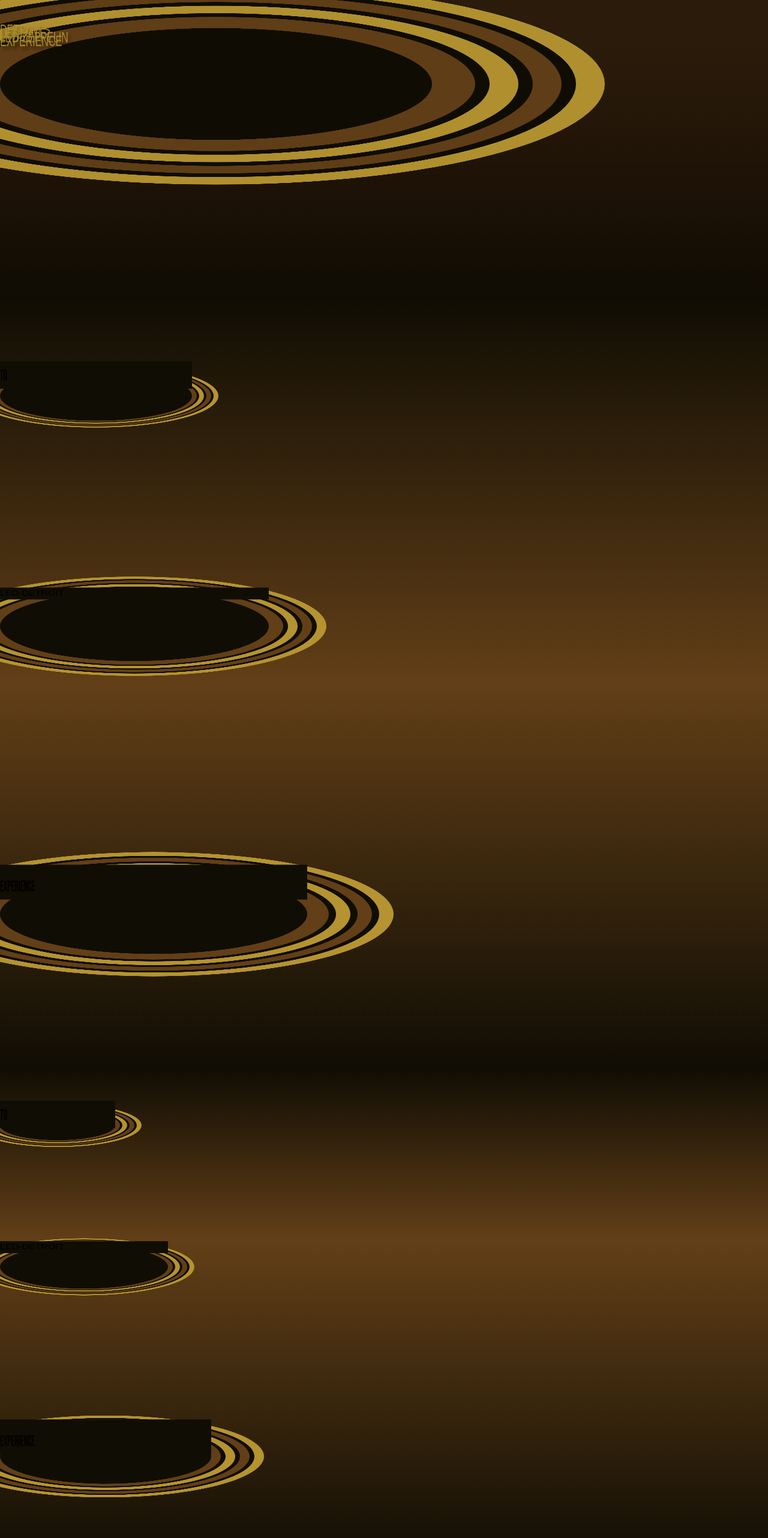
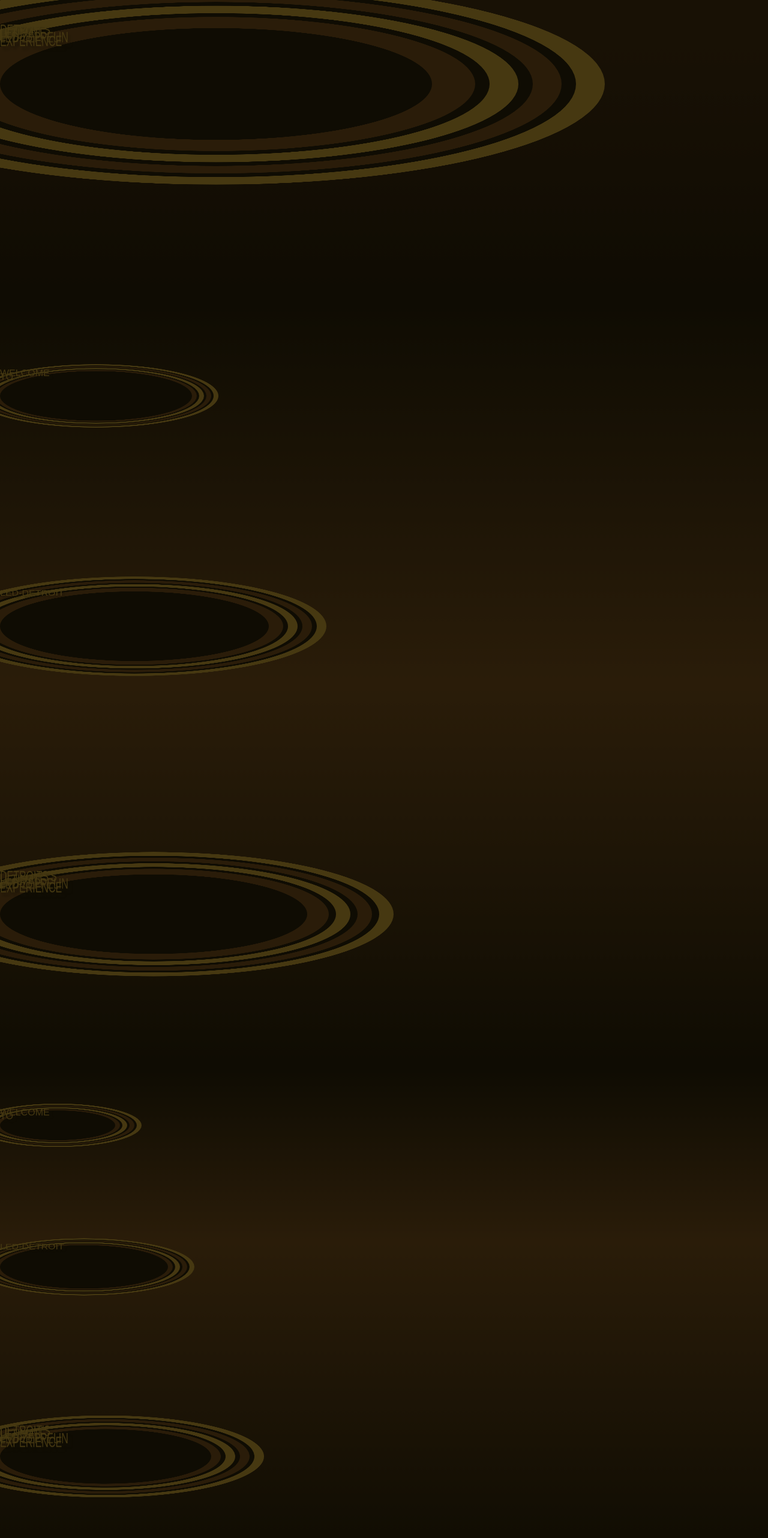
Before and after one commit to KKurzawa/led-detroit, a React (Vite) app: page / in a window 1280 px wide. Shown: the part 1180-3744 px from the top of the page at 60% size. Built offline with nearby package versions, Linux system fonts and the light colour scheme; no server answers; a web font is replaced by a local one.

Commit message:
updated medium and small landing

```diff
--- a/src/App.jsx
+++ b/src/App.jsx
@@ -11,7 +11,7 @@ const App = () => {
   useEffect(() => {
     setTimeout(() => {
       setIsLoading(false);
-    }, 8000);
+    }, 7000);
   }, []);
 
   if (isLoading) {
--- a/src/Pages/Landing/Landing.css
+++ b/src/Pages/Landing/Landing.css
@@ -1,10 +1,10 @@
   /* large */
   .crop-circle-container{
     background: var(--BACKGROUND-ONE);
-    animation: crop-circle-container-fade-out 2s ease-in-out 6s 1 both
+    animation: fade-out 2s ease-in-out 5s 1 both
   }
 
-  @keyframes crop-circle-container-fade-out {
+  @keyframes fade-out {
     0%{
         opacity: 1;
     }
@@ -28,10 +28,10 @@
     0 0 0 4rem #623f17,
     0 0 0 4.5rem #100D04,
     0 0 0 5.5rem #B59330;
-    animation: welcome-to-container-fade-in 2s linear .5s 1 both;
+    animation: fade-in 2s linear .5s 1 both;
   }
 
-  @keyframes welcome-to-container-fade-in {
+  @keyframes fade-in {
     0%{
         opacity: 0;
     }
@@ -45,18 +45,18 @@
     color: var(--FONT-COLOR-SIX);
     background-color: transparent;
     transform: matrix(1, 0, 0, 15, 0, 0) rotateX(-75deg);
-    animation: welcome-to-fade-in 2s linear 2s 1 both;
+    animation: fade-in 2s linear 1.5s 1 both;
     text-shadow: var(--TEXT-SHADOW-ONE);
   }
 
-  @keyframes welcome-to-fade-in {
+  /* @keyframes welcome-to-fade-in {
     0%{
         opacity: 0;
     }
     100%{
         opacity: 1;
     }
-  }
+  } */
 
   .led-detroit-container{
     border-radius: 50%;
@@ -73,35 +73,35 @@
     0 0 0 8rem #623f17,
     0 0 0 9rem #100D04,
     0 0 0 11rem #B59330;
-    animation: led-detroit-container-fade-in 2s linear 1s 1 both;
+    animation: fade-in 2s linear .7s 1 both;
   }
 
-  @keyframes led-detroit-container-fade-in {
+  /* @keyframes led-detroit-container-fade-in {
     0%{
         opacity: 0;
     }
     100%{
         opacity: 1;
     }
-  }
+  } */
 
   .led-detroit{
     color: var(--FONT-COLOR-THREE);
     font-family: var(--FONT-TWO);
     background-color: transparent;
     transform: matrix(1, 0, 0, 12, 0, 0) rotateX(-75deg);
-    animation: led-detroit-fade-in 2s linear 2.5s 1 both;
+    animation: fade-in 2s linear 2s 1 both;
     text-shadow: var(--TEXT-SHADOW-ONE);
   }
 
-  @keyframes led-detroit-fade-in {
+  /* @keyframes led-detroit-fade-in {
     0%{
         opacity: 0;
     }
     100%{
         opacity: 1;
     }
-  }
+  } */
 
   .description{
     border-radius: 50%;
@@ -118,17 +118,17 @@
     0 0 0 13.5rem #623f17,
     0 0 0 15rem #100D04,
     0 0 0 18rem #B59330;
-    animation: description-fade-in 2s linear 1.5s 1 both;
+    animation: fade-in 2s linear .9s 1 both;
   }
 
-  @keyframes description-fade-in {
+  /* @keyframes description-fade-in {
     0%{
         opacity: 0;
     }
     100%{
         opacity: 1;
     }
-  }
+  } */
 
   .welcome,
   .to,
@@ -147,22 +147,23 @@
   .led-zeppelin,
   .experience-word{
     transform: matrix(1, 0, 0, 24, 0, 0) rotateX(-75deg);
-    animation: description-text-fade-in 2s linear 3s 1 both;
+    animation: fade-in 2s linear 2.5s 1 both;
     text-shadow: var(--TEXT-SHADOW-ONE);
   }
 
-  @keyframes description-text-fade-in {
+  /* @keyframes description-text-fade-in {
     0%{
         opacity: 0;
     }
     100%{
         opacity: 1;
     }
-  }
+  } */
 
   /* medium */
   .medium-crop-circle-container{
     background: linear-gradient(rgba(16,13,4,1) 0%, rgba(98,63,23,1) 50%, rgba(16,13,4,1) 100%);
+    animation: fade-out 2s ease-in-out 5s 1 both
   }
 
   .medium-welcome-to{
@@ -180,12 +181,14 @@
     0 0 0 2rem #623f17,
     0 0 0 2.25rem #100D04,
     0 0 0 2.75rem #B59330;
+    animation: fade-in 2s linear .5s 1 both;
   }
 
   .medium-welcome,
   .medium-to{
-    background-color: var(--BACKGROUND-COLOR-TWO);
-    transform: matrix(1, 0, 0, 24, 0, 0) rotateX(-75deg);
+    background-color: transparent;
+    transform: matrix(1, 0, 0, 15, 0, 0) rotateX(-75deg);
+    animation: fade-in 2s linear 1.5s 1 both;
   }
 
   .medium-led-detroit-container{
@@ -203,13 +206,16 @@
     0 0 0 4.5rem #623f17,
     0 0 0 5rem #100D04,
     0 0 0 6rem #B59330;
+    animation: fade-in 2s linear .7s 1 both;
   }
 
   .medium-led-detroit{
     font-family: var(--FONT-TWO);
-    color: var(--FONT-COLOR);
-    background-color: var(--BACKGROUND-COLOR-TWO);
+    color: var(--FONT-COLOR-THREE);
+    background-color: transparent;
     transform: matrix(1, 0, 0, 12, 0, 0) rotateX(-75deg);
+    text-shadow: var(--TEXT-SHADOW-ONE);
+    animation: fade-in 2s linear 2s 1 both;
   }
 
   .medium-description{
@@ -227,17 +233,20 @@
     0 0 0 6.75rem #623f17,
     0 0 0 7.5rem #100D04,
     0 0 0 9rem #B59330;
+    animation: fade-in 2s linear .9s 1 both;
   }
+
   .medium-welcome,
   .medium-to,
   .medium-detroits,
   .medium-ultimate,
   .medium-led-zeppelin,
   .medium-experience-word{
-    color: var(--FONT-COLOR);
+    color: var(--FONT-COLOR-THREE);
     position: relative;
-    background-color: var(--BACKGROUND-COLOR-TWO);
-    font-family: var(--FONT-THREE);
+    background-color: transparent;
+    font-family: var(--FONT-TWO);
+    text-shadow: var(--TEXT-SHADOW-ONE);
   }
 
   .medium-detroits,
@@ -245,11 +254,13 @@
   .medium-led-zeppelin,
   .medium-experience-word{
     transform: matrix(1, 0, 0, 24, 0, 0) rotateX(-75deg);
+    animation: fade-in 2s linear 2.5s 1 both;
   }
 
   /* small */
   .small-crop-circle-container{
     background: linear-gradient(rgba(16,13,4,1) 0%, #623f17 35%, rgba(16,13,4,1) 100%);
+    animation: fade-out 2s ease-in-out 5s 1 both
   }
 
   .small-welcome-to{
@@ -267,12 +278,15 @@
     0 0 0 2rem #623f17,
     0 0 0 2.25rem #100D04,
     0 0 0 2.75rem #B59330;
+    animation: fade-in 2s linear .5s 1 both;
   }
 
   .small-welcome,
   .small-to{
     background-color: var(--BACKGROUND-COLOR-TWO);
-    transform: matrix(1, 0, 0, 24, 0, 0) rotateX(-75deg);
+    transform: matrix(1, 0, 0, 15, 0, 0) rotateX(-75deg);
+    animation: fade-in 2s linear 1.5s 1 both;
+    text-shadow: var(--TEXT-SHADOW-ONE);
   }
 
   .small-led-detroit-container{
@@ -290,13 +304,16 @@
     0 0 0 2rem #623f17,
     0 0 0 2.25rem #100D04,
     0 0 0 2.75rem #B59330;
+    animation: fade-in 2s linear .7s 1 both;
   }
 
   .small-led-detroit{
-    color: var(--FONT-COLOR);
+    color: var(--FONT-COLOR-THREE);
     font-family: var(--FONT-TWO);
-    background-color: var(--BACKGROUND-COLOR-TWO);
+    background-color: transparent;
     transform: matrix(1, 0, 0, 12, 0, 0) rotateX(-75deg);
+    animation: fade-in 2s linear 2s 1 both;
+    text-shadow: var(--TEXT-SHADOW-ONE);
   }
 
   .small-description{
@@ -314,6 +331,7 @@
     0 0 0 4rem #623f17,
     0 0 0 4.5rem #100D04,
     0 0 0 5.5rem #B59330;
+    animation: fade-in 2s linear .9s 1 both;
   }
   .small-welcome,
   .small-to,
@@ -321,10 +339,11 @@
   .small-ultimate,
   .small-led-zeppelin,
   .small-experience-word{
-    color: var(--FONT-COLOR);
+    color: var(--FONT-COLOR-THREE);
     position: relative;
-    background-color: var(--BACKGROUND-COLOR-TWO);
-    font-family: var(--FONT-THREE);
+    background-color: transparent;
+    font-family: var(--FONT-TWO);
+    text-shadow: var(--TEXT-SHADOW-ONE);
   }
 
   .small-detroits,
@@ -332,6 +351,8 @@
   .small-led-zeppelin,
   .small-experience-word{
     transform: matrix(1, 0, 0, 24, 0, 0) rotateX(-75deg);
+    animation: fade-in 2s linear 2.5s 1 both;
+    text-shadow: var(--TEXT-SHADOW-ONE);
   }
 /* .landing-header,
 .landing-description{
--- a/src/Pages/Landing/Landing.jsx
+++ b/src/Pages/Landing/Landing.jsx
@@ -22,34 +22,34 @@ const Landing = () => {
             </main>
             {/* medium */}
             <main className='medium-crop-circle-container hidden md:flex lg:hidden flex-col items-center pt-40 pb-64'>
-                <article className='medium-welcome-to flex flex-row justify-center items-center text-4xl -mb-[14.5rem]'>
-                    <h2 className='medium-welcome pr-2'>Welcome </h2>
-                    <h2 className='medium-to'> To</h2>
+                <article className='medium-welcome-to flex flex-row justify-center items-center text-7xl font-bold -mb-[14.5rem]'>
+                    <h2 className='medium-welcome pr-2'>WELCOME</h2>
+                    <h2 className='medium-to'> TO</h2>
                 </article>
                 <article className='medium-led-detroit-container flex justify-center items-center -mb-[17rem]'>
                     <h2 className='medium-led-detroit text-8xl font-bold'>LED-DETROIT</h2>
                 </article>
-                <article className='medium-description flex flex-row justify-center items-center text-3xl'>
-                    <h2 className='medium-detroits pr-2'>Detroits</h2>
-                    <h2 className='medium-ultimate pr-2'>Ultimate</h2>
-                    <h2 className='medium-led-zeppelin pr-2'>Led-Zeppelin</h2>
-                    <h2 className='medium-experience-word'>Experience</h2>
+                <article className='medium-description flex flex-row justify-center items-center text-3xl font-bold'>
+                    <h2 className='medium-detroits pr-3'>DETROITS&apos;S</h2>
+                    <h2 className='medium-ultimate pr-3'>ULTIMATE</h2>
+                    <h2 className='medium-led-zeppelin pr-3'>LED-ZEPPELIN</h2>
+                    <h2 className='medium-experience-word'>EXPERIENCE</h2>
                 </article>
             </main>
             {/* small */}
             <main className='small-crop-circle-container flex md:hidden flex-col items-center pt-40 pb-60'>
-                <article className='small-welcome-to flex flex-row justify-center items-center text-xl -mb-[9rem]'>
-                    <h2 className='small-welcome pr-2'>Welcome </h2>
-                    <h2 className='small-to'> To</h2>
+                <article className='small-welcome-to flex flex-row justify-center items-center text-3xl font-bold -mb-[9rem]'>
+                    <h2 className='small-welcome pr-2'>WELCOME</h2>
+                    <h2 className='small-to'> TO</h2>
                 </article>
                 <article className='small-led-detroit-container flex justify-center items-center -mb-[12rem]'>
-                    <h2 className='small-led-detroit text-5xl font-bold'>LED-DETROIT</h2>
+                    <h2 className='small-led-detroit text-6xl font-bold'>LED-DETROIT</h2>
                 </article>
-                <article className='small-description flex flex-row justify-center items-center text-xl'>
-                    <h2 className='small-detroits pr-1'>Detroits</h2>
-                    <h2 className='small-ultimate pr-1'>Ultimate</h2>
-                    <h2 className='small-led-zeppelin pr-1'>Led-Zeppelin</h2>
-                    <h2 className='small-experience-word'>Experience</h2>
+                <article className='small-description flex flex-row justify-center items-center text-xl font-bold'>
+                    <h2 className='small-detroits pr-2'>DETROIT&apos;S</h2>
+                    <h2 className='small-ultimate pr-2'>ULTIMATE</h2>
+                    <h2 className='small-led-zeppelin pr-2'>LED-ZEPPELIN</h2>
+                    <h2 className='small-experience-word'>EXPERIENCE</h2>
                 </article>
             </main>
         </>
```
